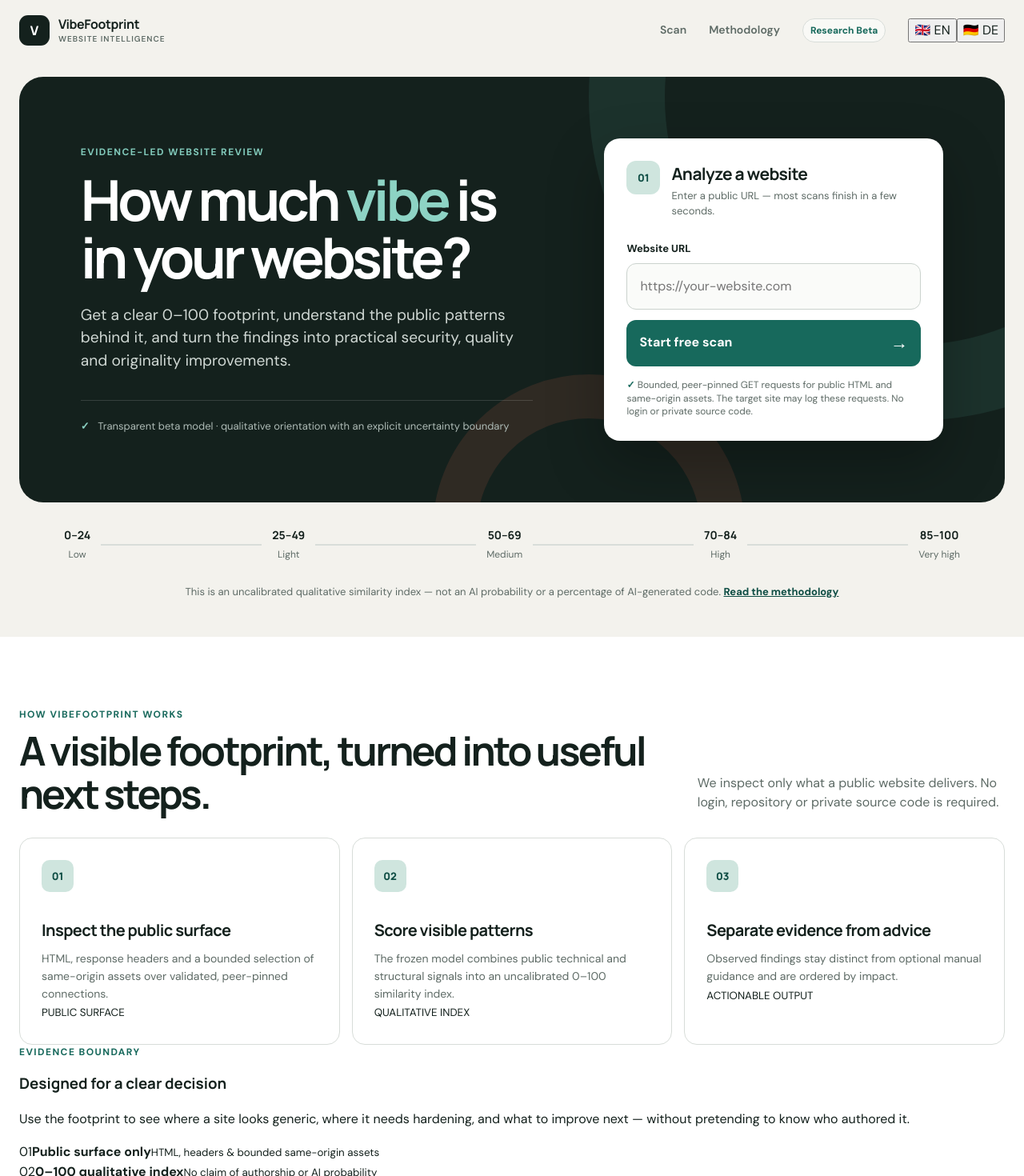
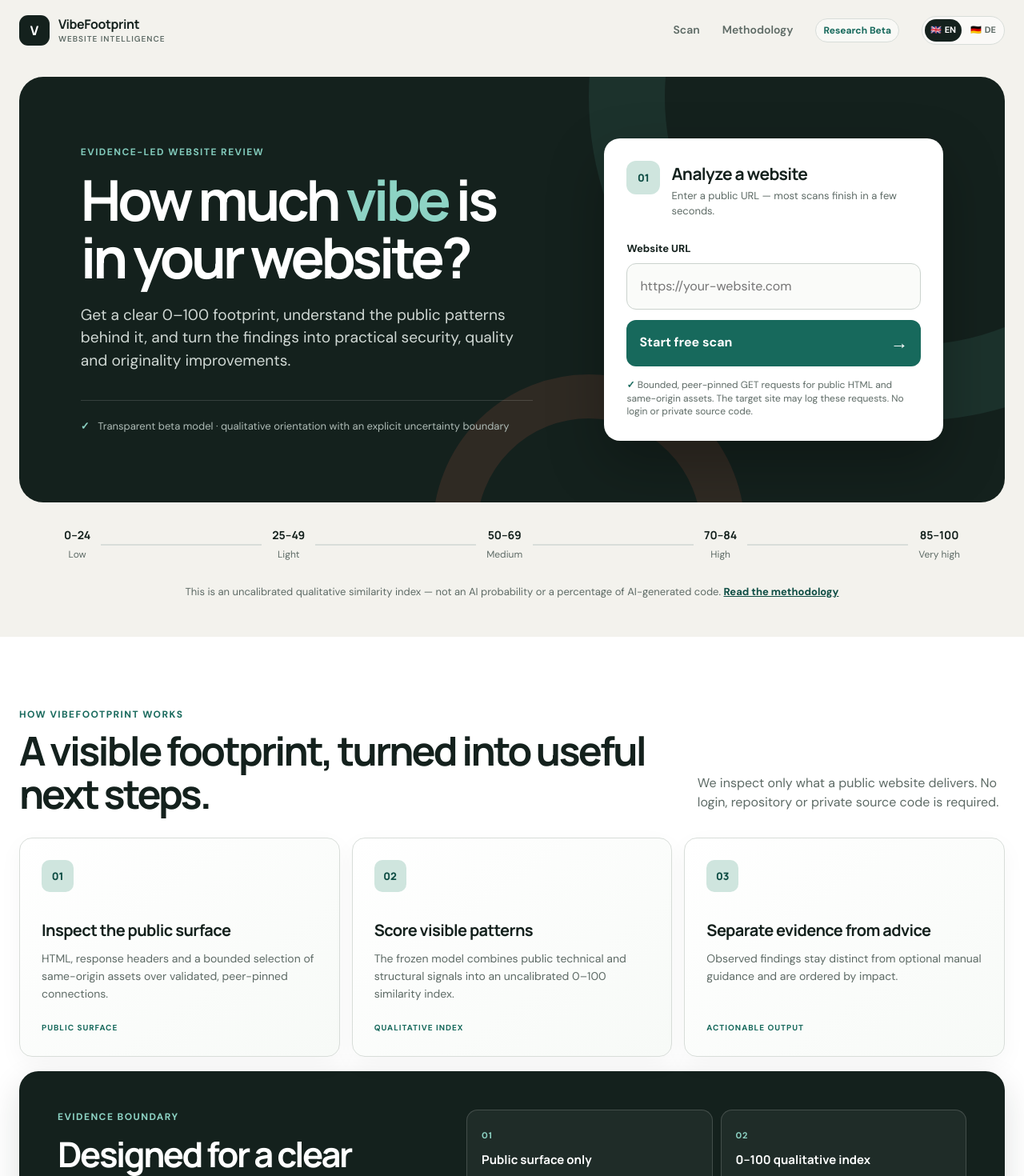
Before and after one commit to ThorfinnThor/VibeBench, a Next.js app: page / in a window 1280 px wide. Shown: the top 1470 px of the page at 80% size. Built offline with nearby package versions, Linux system fonts and the light colour scheme.

Commit message:
Polish VibeFootprint method section and language switcher

```diff
--- a/app/globals.css
+++ b/app/globals.css
@@ -40,6 +40,9 @@
 .topbar nav a { color: var(--muted); font-size: 14px; font-weight: 600; text-decoration: none; }
 .topbar nav a:hover { color: var(--green); }
 .version { padding: 5px 9px; border: 1px solid var(--line); border-radius: 999px; background: rgba(255,255,255,.55); color: var(--green); font-size: 12px; font-weight: 700; }
+.language-switcher { display: flex; gap: 4px; padding: 3px; border: 1px solid var(--line); border-radius: 999px; background: rgba(255,255,255,.6); }
+.language-switcher button { min-width: 35px; padding: 5px 7px; display: inline-flex; align-items: center; justify-content: center; gap: 4px; border: 0; border-radius: 999px; background: transparent; color: var(--muted); font-size: 11px; font-weight: 800; cursor: pointer; }
+.language-switcher button:hover, .language-switcher button.active { background: var(--ink); color: white; }
 
 .hero { width: min(1280px, calc(100% - 48px)); margin: 20px auto 0; padding: clamp(48px, 6vw, 78px); display: grid; grid-template-columns: minmax(0, 1.04fr) minmax(390px, .78fr); gap: clamp(48px, 7vw, 100px); align-items: center; border-radius: 30px; background: var(--ink); color: white; position: relative; overflow: hidden; }
 .hero::before { content: ""; position: absolute; width: 620px; height: 620px; right: -290px; top: -380px; border: 95px solid rgba(102, 192, 173, .1); border-radius: 50%; }
@@ -227,6 +230,18 @@
 .method-grid article > span { width: 40px; height: 40px; margin-bottom: 32px; display: grid; place-items: center; border-radius: 10px; background: var(--green-light); color: var(--green-dark); font-family: "Manrope", sans-serif; font-size: 13px; font-weight: 800; }
 .method-grid h3 { margin-bottom: 10px; font-size: 20px; letter-spacing: -.03em; }
 .method-grid p { margin: 0; color: var(--muted); font-size: 14px; }
+.method-grid article { min-height: 250px; display: flex; flex-direction: column; background: linear-gradient(145deg, #fff, #f7faf7); box-shadow: 0 10px 30px rgba(20,33,29,.04); transition: transform .2s, box-shadow .2s, border-color .2s; }
+.method-grid article:hover { transform: translateY(-5px); border-color: #b6cdc5; box-shadow: 0 18px 38px rgba(20,33,29,.1); }
+.method-tag { margin-top: auto; padding-top: 24px; color: var(--green); font-size: 10px; font-weight: 800; letter-spacing: .1em; }
+.method-proof { margin-top: 18px; padding: clamp(28px, 4vw, 48px); display: grid; grid-template-columns: minmax(270px, .82fr) minmax(0, 1.18fr); gap: clamp(30px, 6vw, 90px); border-radius: 24px; background: var(--ink); color: white; box-shadow: 0 16px 40px rgba(20,33,29,.14); }
+.method-proof-copy .eyebrow { color: #8dd3c4; }
+.method-proof-copy h3 { max-width: 460px; margin-bottom: 14px; font-size: clamp(28px, 3.4vw, 44px); line-height: 1.05; letter-spacing: -.055em; }
+.method-proof-copy > p:last-child { max-width: 510px; margin: 0; color: #b8c6c0; font-size: 15px; }
+.method-proof-list { display: grid; grid-template-columns: 1fr 1fr; gap: 10px; align-content: center; }
+.method-proof-list div { min-height: 116px; padding: 18px; border: 1px solid rgba(255,255,255,.16); border-radius: 14px; background: rgba(255,255,255,.05); }
+.method-proof-list span { color: #8dd3c4; font-size: 11px; font-weight: 800; letter-spacing: .08em; }
+.method-proof-list strong { display: block; margin: 7px 0 4px; font-family: "Manrope", sans-serif; font-size: 15px; }
+.method-proof-list small { color: #aab9b3; font-size: 12px; line-height: 1.4; }
 .method-validation { margin-top: 17px; padding: 25px; display: grid; grid-template-columns: repeat(3, minmax(150px, .62fr)) minmax(280px, 1.14fr); gap: 25px; align-items: center; border-radius: 14px; background: var(--surface-soft); }
 .method-validation div { min-height: 92px; padding-right: 22px; display: flex; flex-direction: column; border-right: 1px solid #cfd7d2; }
 .method-validation span { color: var(--green); font-size: 11px; font-weight: 800; letter-spacing: .08em; text-transform: uppercase; }
@@ -259,6 +274,7 @@
   .topbar { width: min(100% - 32px, 1280px); height: 68px; }
   .topbar nav { gap: 13px; }
   .topbar nav .method-link { display: none; }
+  .language-switcher button { min-width: 31px; padding: 5px; }
   .hero { width: calc(100% - 24px); margin-top: 6px; padding: 39px 22px 22px; gap: 34px; border-radius: 22px; }
   .hero h1 { font-size: clamp(42px, 13vw, 62px); }
   .lede { font-size: 17px; }
@@ -298,6 +314,7 @@
   .method-grid { grid-template-columns: 1fr; }
   .method-grid article { padding: 23px; }
   .method-grid article > span { margin-bottom: 20px; }
+  .method-proof { grid-template-columns: 1fr; gap: 25px; }
   .method-validation { grid-template-columns: 1fr; gap: 16px; }
   .method-validation div { min-height: 0; padding: 0 0 15px; border-right: 0; border-bottom: 1px solid #cfd7d2; }
   footer { width: calc(100% - 40px); padding: 28px 0; grid-template-columns: 1fr auto; }
```
